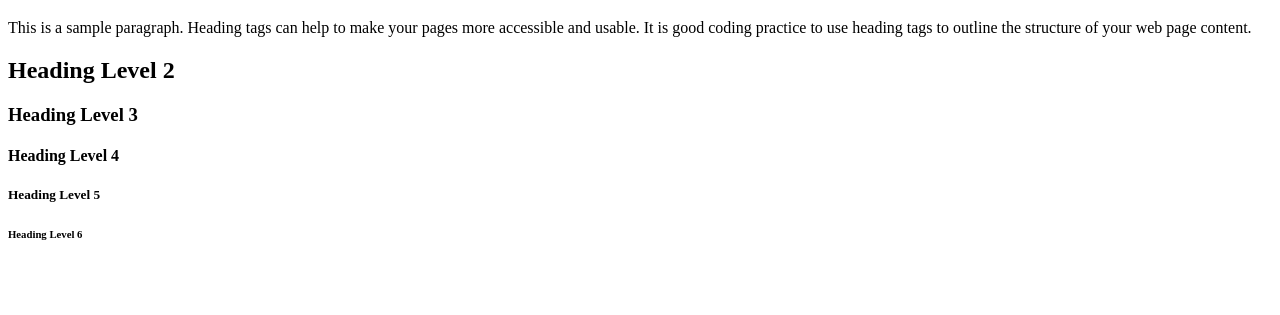
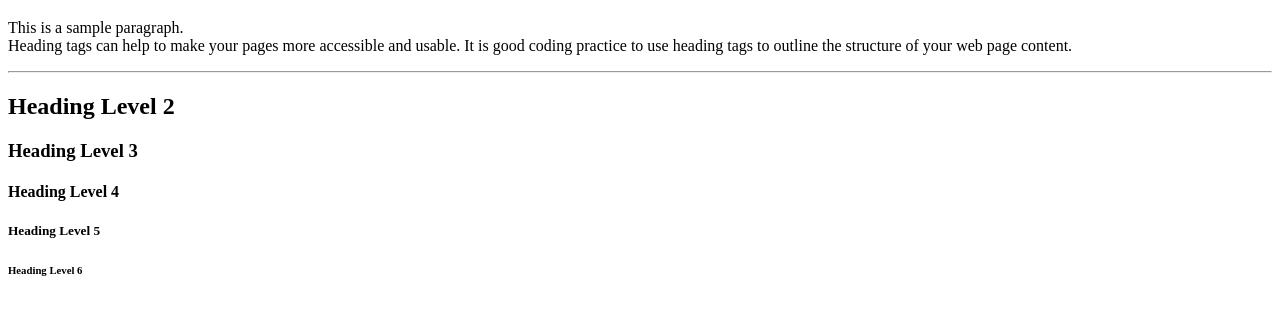
Before and after one commit to JeremyD1031/JeremyD1031.github.io, a plain HTML site: page index.html in a window 1280 px wide. Shown: the part 61-376 px from the top of the page. Drawn offline with Linux system fonts and the light colour scheme.

Commit message:
2.4 hr and br tags

```diff
--- a/index.html
+++ b/index.html
@@ -6,10 +6,11 @@
 </head>
 <body>
 <h1>Heading Level 1</h1>
-<p>This is a sample paragraph. Heading tags can help to make your
+<p>This is a sample paragraph. <br> Heading tags can help to make your
 pages more accessible and usable. It is good coding practice to use
 heading tags to outline the structure of your web page content.
 </p>
+<hr>
 <h2>Heading Level 2</h2>
 <h3>Heading Level 3</h3>
 <h4>Heading Level 4</h4>
```
